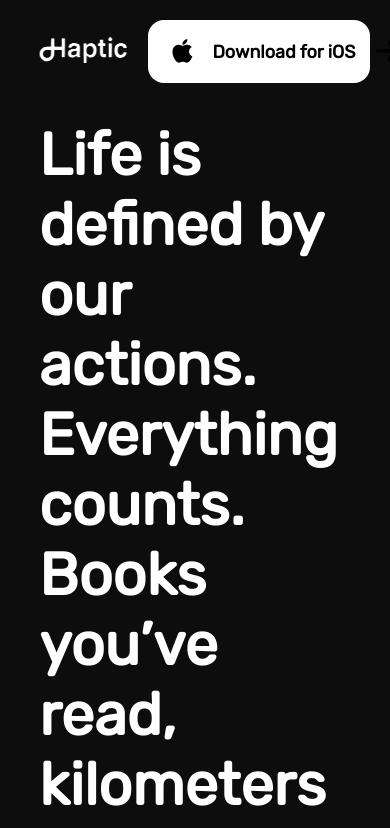
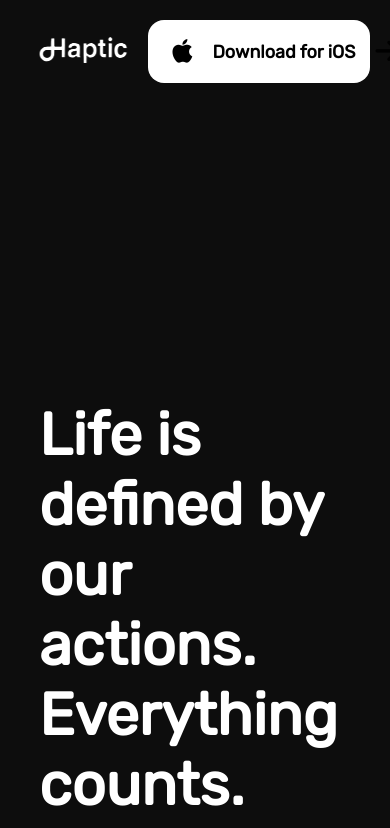
Before and after one commit to Niharikagithubrit/Haptic, a React (Create React App) app: page / in a window 390 px wide. Shown: the top 828 px of the page. Built offline with nearby package versions, Linux system fonts and the light colour scheme.

Commit message:
Update Home.css

```diff
--- a/src/Home.css
+++ b/src/Home.css
@@ -138,8 +138,3 @@ img.main-onr-img {
     line-height: 1.1em;
     margin-bottom: 100px;
 }
-@media only screen and (max-width: 480px) {
-    .main-section-parent {
-    padding: 120px 0 80px !important;
-    }
-}
```
